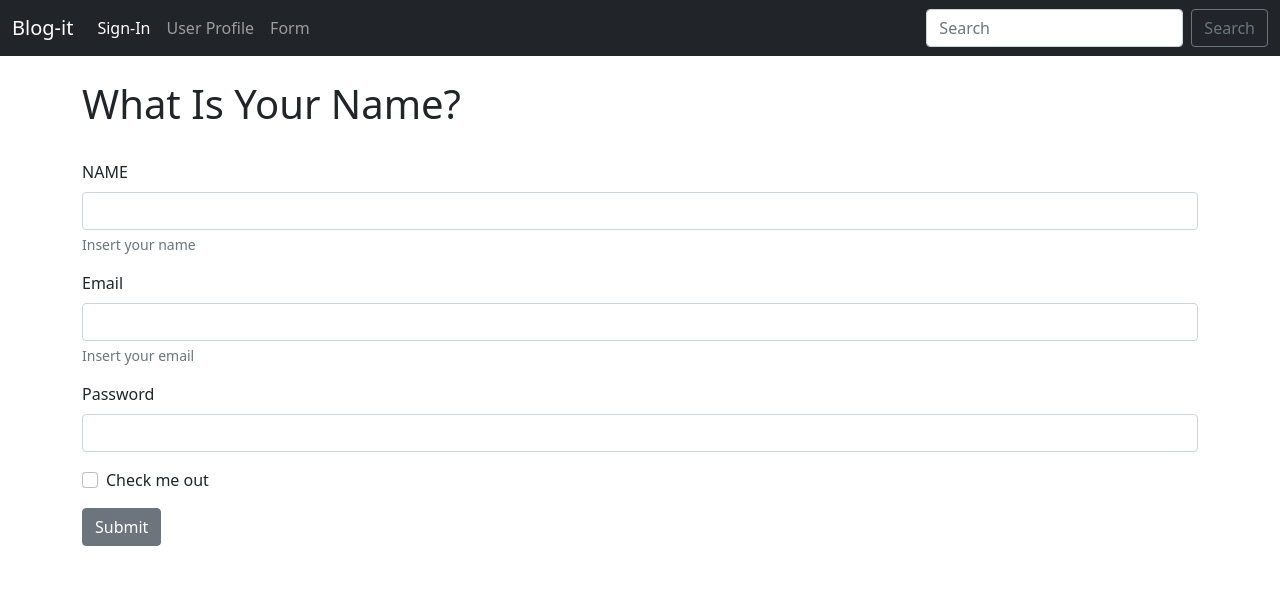
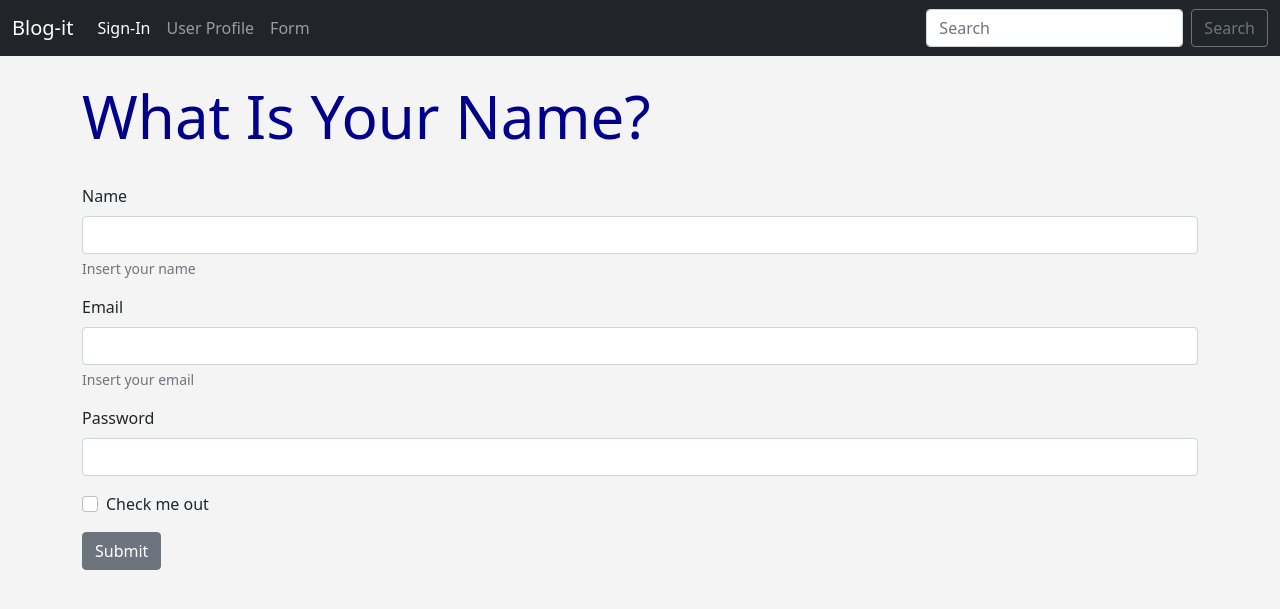
Before and after one commit to kim-olanga/Blog-It, a Flask app: page /name in a window 1280 px wide. Shown: the top 609 px of the page. Run offline with Flask 2, Linux system fonts and the light colour scheme.

Commit message:
add static folder

```diff
--- a/app.py
+++ b/app.py
@@ -43,7 +43,7 @@ def name():
     if form.validate_on_submit():
         name = form.name.data
         form.name.data = ''
-
+        flash("Form submitted successfully.!!")
     return render_template("name.html",
         name=name,
         form=form)
--- /dev/null
+++ b/static/css/stle.css
@@ -0,0 +1,7 @@
+h1{
+    color: darkblue;
+    font-size: 60px;
+}
+body{
+    background: #f4f4f4;
+}
--- a/templates/base.html
+++ b/templates/base.html
@@ -8,6 +8,8 @@
     <!-- Bootstrap CSS -->
     <link href="https://cdn.jsdelivr.net/npm/bootstrap@5.0.2/dist/css/bootstrap.min.css" rel="stylesheet" integrity="sha384-EVSTQN3/azprG1Anm3QDgpJLIm9Nao0Yz1ztcQTwFspd3yD65VohhpuuCOmLASjC" crossorigin="anonymous">
 
+    <!-- My CSS -->
+    <link href="{{ url_for('static', filename='css/stle.css')}}" rel="stylesheet">
     <title> BLOG IT!! </title>
   </head>
   <body>
--- a/templates/name.html
+++ b/templates/name.html
@@ -2,14 +2,24 @@
 
 {% block content %}
 
+{% for message in get_flashed_messages() %}
+    <div class="alert alert-dark alert-dismissible fade show" role="alert"> {{ message }}
+        <strong>Holy guacamole!</strong>
+        <button type="button" class="btn-close" data-bs-dismiss="alert" aria-label="Close"></button>
+    </div>
+
+{% endfor%}
+
 {% if name %}
      <h1> Hello {{ name }} </h1>
+
+     <script src="{{ url_for('static', filename='js/myfile.js') }}"></script>
 {% else %}
     <h1> What Is Your Name? </h1>
     <br>
     <form method="POST">
             <div class="mb-3">
-              <label for="exampleInputName" class="form-label"> NAME </label>
+              <label for="exampleInputName" class="form-label"> Name </label>
               <input type="text" class="form-control" id="exampleInputName" aria-describedby="emailHelp">
               <div id="nameHelp" class="form-text"> Insert your name </div>
             </div>
--- a/templates/navbar.html
+++ b/templates/navbar.html
@@ -10,7 +10,7 @@
             <a class="nav-link active" aria-current="page" href="#"> Sign-In </a>
           </li>
           <li class="nav-item">
-            <a class="nav-link" href=" {{ url_for('user', name='')}}">User Profile</a>
+            <a class="nav-link" href=" {{ url_for('user', name='john')}}">User Profile</a>
           </li>
 
           <li class="nav-item">
```
Also changed, not shown: static/js/myfile.js (added).
